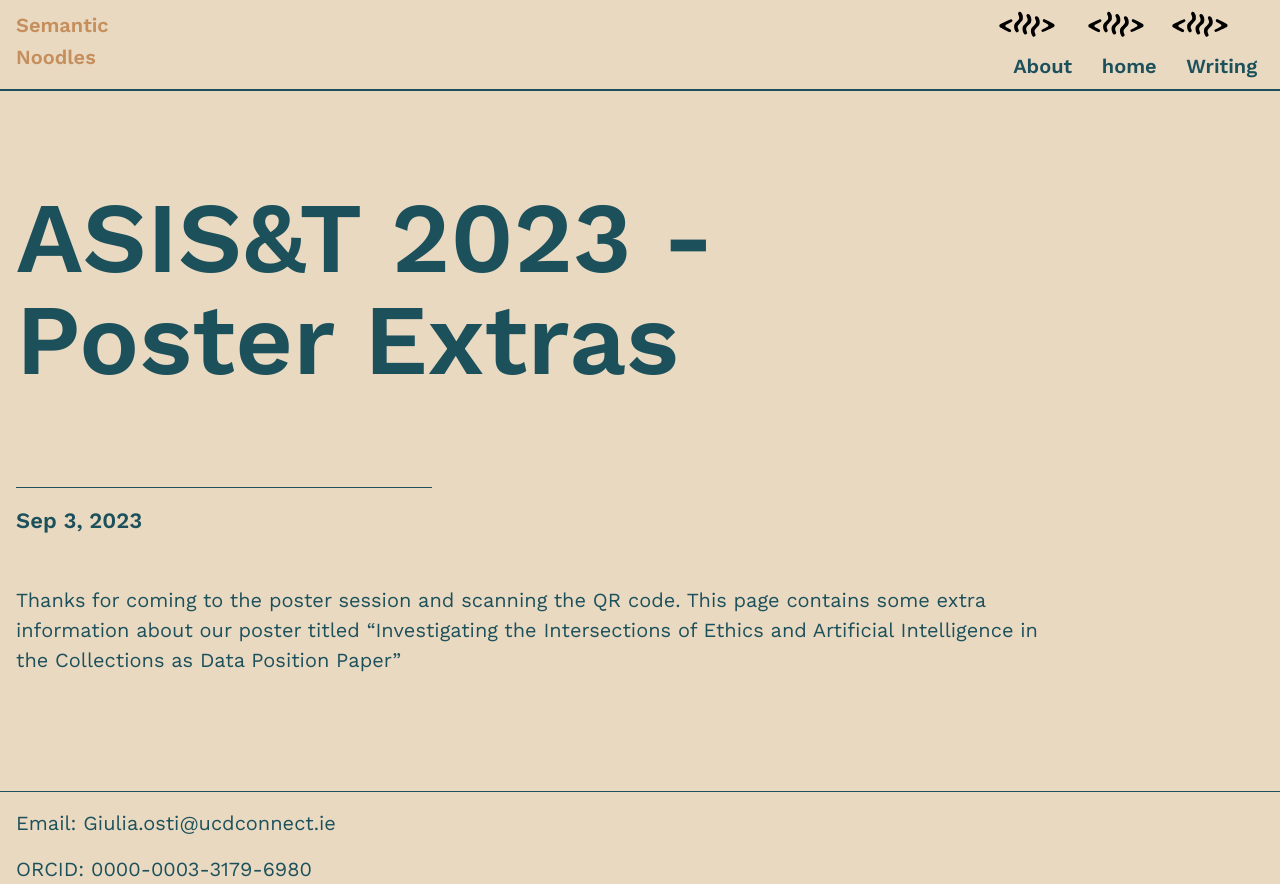
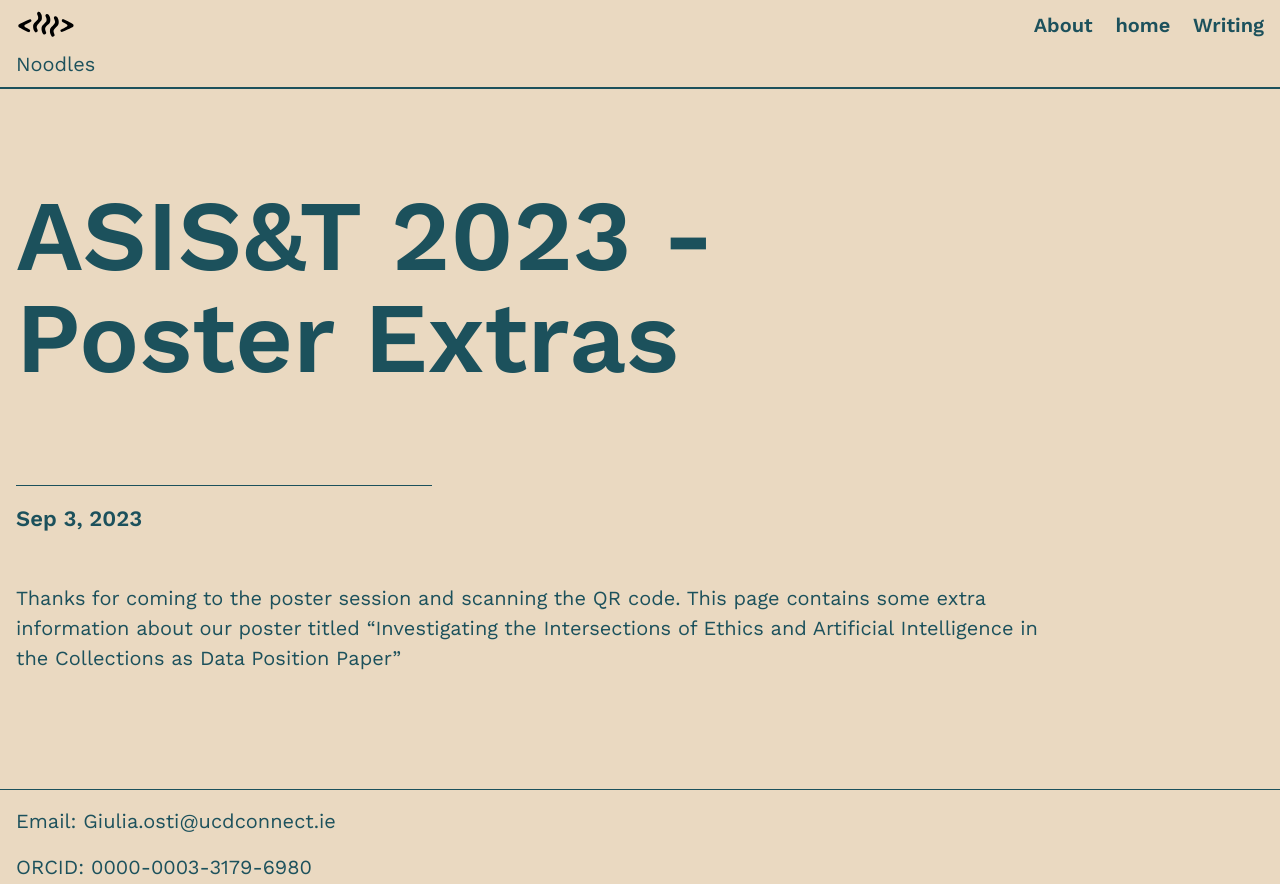
Before and after one commit to semanticnoodles/semanticnoodles.github.io, a Jekyll site: the page built from _posts/2023-09-03-ASIST-Poster.md, in a window 1280 px wide, cut to the strip 0-884 px from the top of the page. Built offline with Jekyll 4.4.1, drawn with Linux system fonts in a browser that asks for light colours; some web fonts are replaced.

Commit message:
Update header.html

```diff
--- a/_includes/header.html
+++ b/_includes/header.html
@@ -1,17 +1,9 @@
 <header class="border-bottom-thick px-2 clearfix">
   <div class="left sm-width-full py-1 mt-1 mt-lg-0">
-    <a class="align-middle link-primary text-accent" href="{{ site.baseurl }}/">
-      {{ site.title }}
-    </a>
-  </div>
-  <div class="right sm-width-full">
-    <ul class="list-reset mt-lg-1 mb-2 mb-lg-1">
-      {% for my_page in site.pages %}
-        {% if my_page.title %}
-        <li class="inline-block">
     <!-- Generator: Adobe Illustrator 27.0.1, SVG Export Plug-In . SVG Version: 6.00 Build 0)  -->
-        <svg class="my-logo" version="1.1" id="Layer_1" xmlns="http://www.w3.org/2000/svg" xmlns:xlink="http://www.w3.org/1999/xlink" x="0px"
-          y="0px" viewBox="0 0 270 150" style="enable-background:new 0 0 270 150;" xml:space="preserve">
+    <svg class="my-logo" version="1.1" id="Layer_1" xmlns="http://www.w3.org/2000/svg"
+      xmlns:xlink="http://www.w3.org/1999/xlink" x="0px" y="0px" viewBox="0 0 270 150"
+      style="enable-background:new 0 0 270 150;" xml:space="preserve">
       <g transform="translate(0.000000,270.000000) scale(0.100000,-0.100000)">
         <path d="M976,2509c-33-26-35-73-5-131c30-59,36-136,14-179c-10-19-57-72-105-119c-97-94-110-120-110-227c0-113,70-253,126-253
                 c21,0,56,20,71,39c18,23,16,52-7,103c-53,120-38,172,80,288c114,110,125,132,125,240c0,73-4,94-29,148
@@ -29,7 +21,16 @@
                 c22,53,4,73-119,135c-111,55-131,73-131,118c0,35,22,50,166,115c141,64,167,89,143,134c-16,30-28,38-59,37
                 C616,2189,499,2139,370,2079z" />
       </g>
+    <a class="align-middle link-primary text-accent" href="{{ site.baseurl }}/">
+      {{ site.title }}
+    </a>
     </svg>
+  </div>
+  <div class="right sm-width-full">
+    <ul class="list-reset mt-lg-1 mb-2 mb-lg-1">
+      {% for my_page in site.pages %}
+        {% if my_page.title %}
+        <li class="inline-block">
           <a class="align-middle link-primary mr-2 mr-lg-0 ml-lg-2" href="{{ my_page.url | prepend: site.baseurl }}">
             {{ my_page.title }}
           </a>
```
Lines whose indentation alone changed are shown as unchanged.
